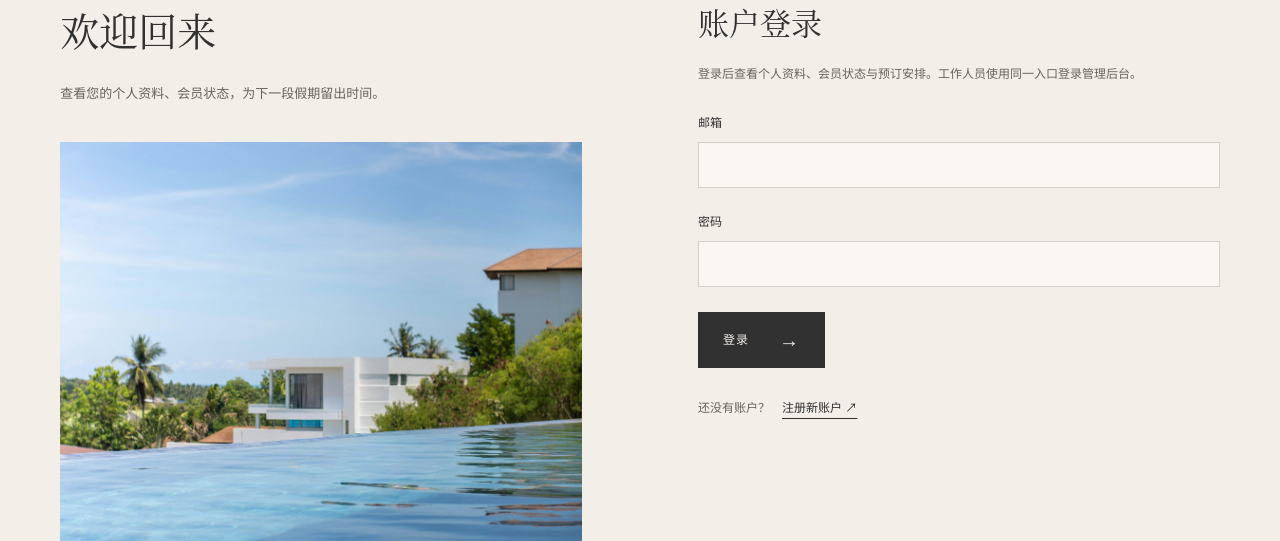
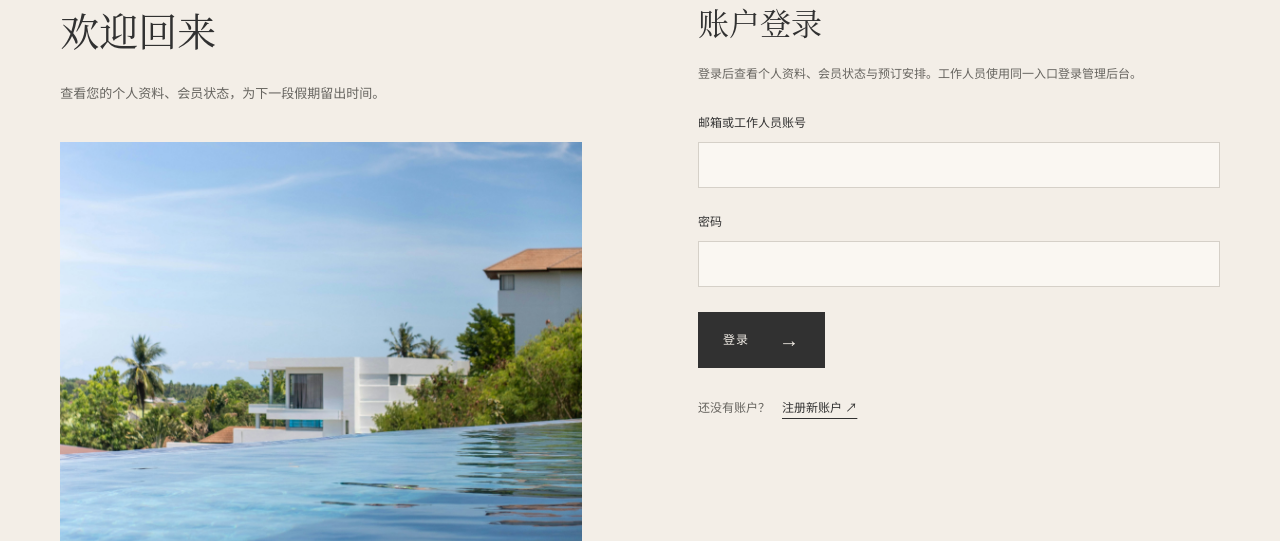
Before and after one commit to muzaturezhang/SE, a Spring app: page /member/login in a window 1280 px wide. Shown: the part 295-836 px from the top of the page. Run offline with Thymeleaf, Linux system fonts and the light colour scheme; the template is opened without the code that fills it, so the values that code supplies are empty; some of the project's set-up classes (security, data sources, template engines, error pages and the like) are left out, and stand-ins take their place; database files in the repository are not loaded.

Commit message:
fix: allow non-email staff usernames on login
Use a text username field with email input hints so pre-provisioned STAFF accounts can authenticate through the shared login page. Add a rendered-contract regression assertion and verify the flow in Edge.

```diff
--- a/src/main/resources/templates/member/login.html
+++ b/src/main/resources/templates/member/login.html
@@ -11,7 +11,7 @@
     <section class="account-auth-panel" aria-labelledby="login-title"><p class="section-label">YOUR ACCOUNT</p><h2 id="login-title">账户登录</h2><p class="account-form-lead">登录后查看个人资料、会员状态与预订安排。工作人员使用同一入口登录管理后台。</p>
       <p class="admin-errors" role="alert" th:if="${param.error != null}">邮箱或密码不正确，请重新输入。</p>
       <form th:action="@{/account/login}" method="post" class="account-form" autocomplete="off">
-        <div class="admin-field"><label for="username">邮箱</label><input type="email" id="username" name="username" maxlength="254" required autocomplete="username"></div>
+        <div class="admin-field"><label for="username">邮箱或工作人员账号</label><input type="text" id="username" name="username" maxlength="254" required autocomplete="username" inputmode="email"></div>
         <div class="admin-field"><label for="password">密码</label><input type="password" id="password" name="password" maxlength="72" required autocomplete="current-password"></div>
         <button class="solid-button" type="submit">登录 <span aria-hidden="true">→</span></button>
       </form>
```
Also changed, not shown: 1 other file.
